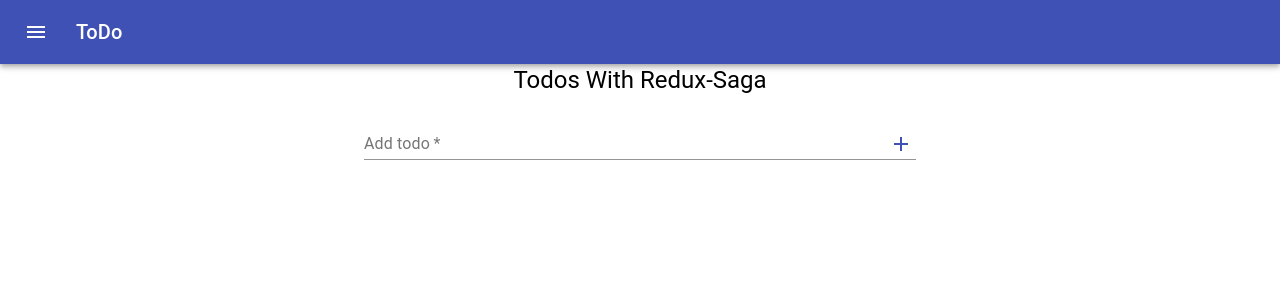
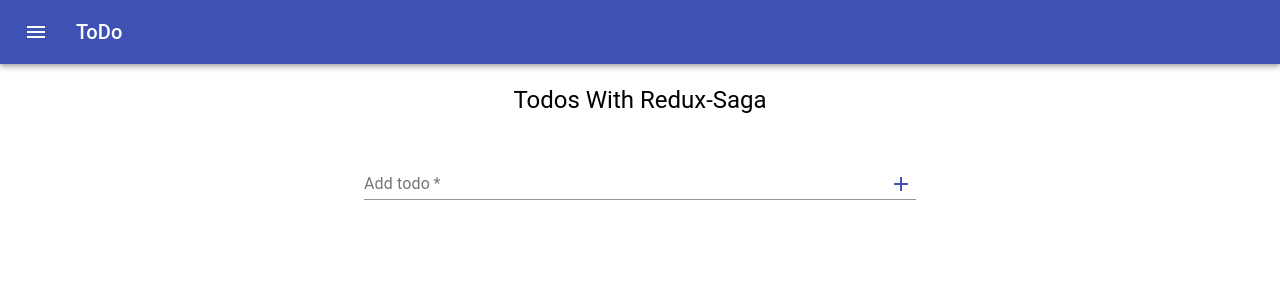
Before and after one commit to sunny-mody/todo, a React (Create React App) app: page / in a window 1280 px wide. Shown: the top 300 px of the page. Built offline with nearby package versions, Linux system fonts and the light colour scheme.

Commit message:
1. Added padding here.

```diff
--- a/src/Components/ToDo/index.tsx
+++ b/src/Components/ToDo/index.tsx
@@ -13,7 +13,7 @@ import ToDoList from './ToDoList';
 const ToDo = () => (
   <Provider store={store}>
     <Container maxWidth="sm">
-            <Typography variant="h5">
+      <Typography style={{ padding: '20px' }} variant="h5">
         Todos With Redux-Saga
             </Typography>
       <AddToDo />
```
Lines whose indentation alone changed are shown as unchanged.
